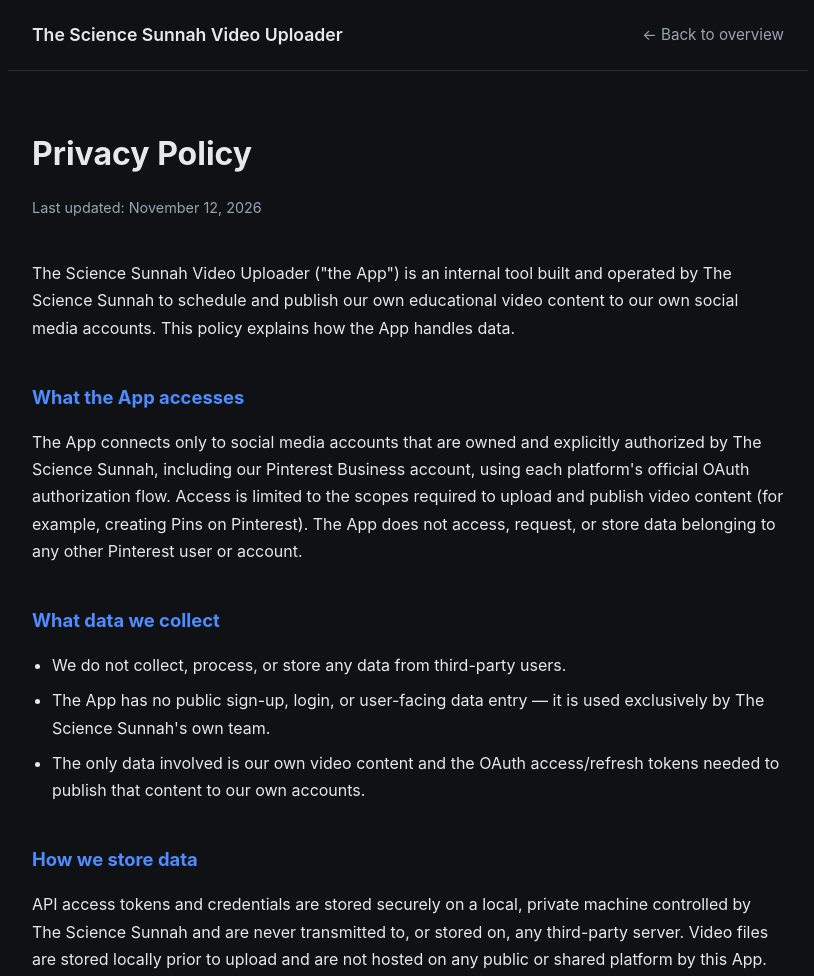
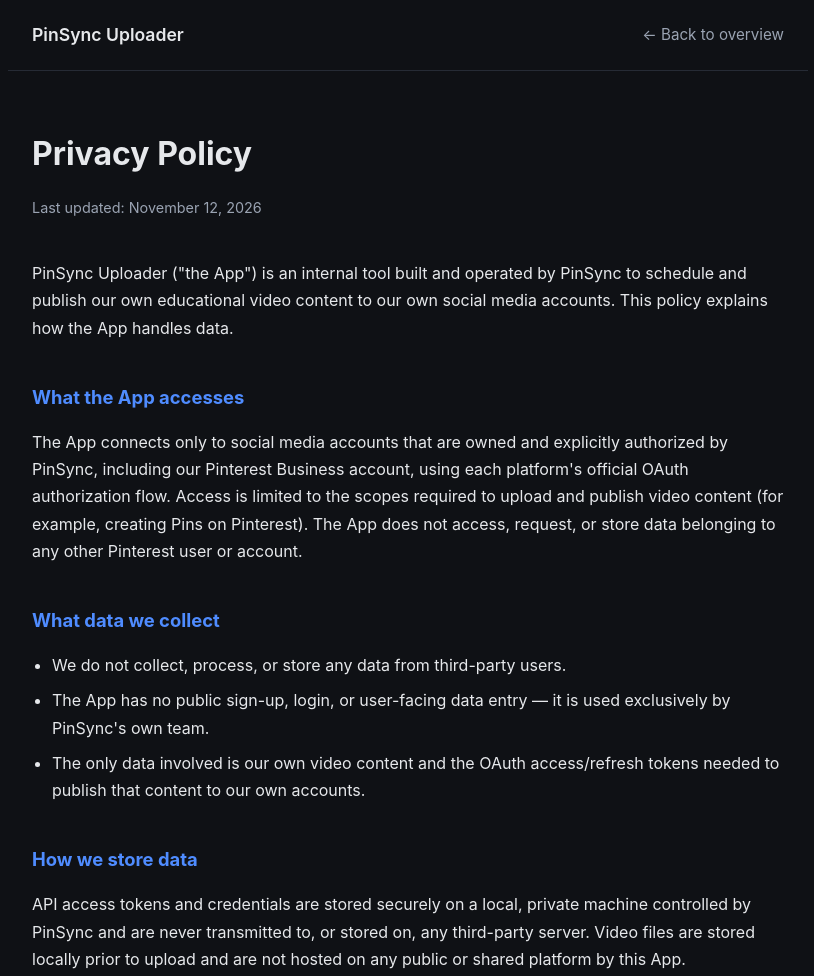
Before and after one commit to azimarray/pinsync-uploader, a plain HTML site: page privacy.html in a window 1280 px wide. Shown: the top 976 px of the page, without its empty margins (232-1046 px from the left). Drawn offline with Linux system fonts and the light colour scheme.

Commit message:
Rebrand tool from Science Sunnah Video Uploader to PinSync Uploader

```diff
--- a/privacy.html
+++ b/privacy.html
@@ -3,7 +3,7 @@
 <head>
 <meta charset="UTF-8">
 <meta name="viewport" content="width=device-width, initial-scale=1.0">
-<title>Privacy Policy — The Science Sunnah Video Uploader</title>
+<title>Privacy Policy — PinSync Uploader</title>
 <style>
   :root {
     --bg: #0f1115;
@@ -77,7 +77,7 @@
 </head>
 <body>
   <header>
-    <div class="brand">The Science Sunnah Video Uploader</div>
+    <div class="brand">PinSync Uploader</div>
     <nav>
       <a href="index.html">&larr; Back to overview</a>
     </nav>
@@ -88,8 +88,8 @@
     <p class="updated">Last updated: November 12, 2026</p>
 
     <p>
-      The Science Sunnah Video Uploader ("the App") is an internal tool built
-      and operated by The Science Sunnah to schedule and publish our own
+      PinSync Uploader ("the App") is an internal tool built
+      and operated by PinSync to schedule and publish our own
       educational video content to our own social media accounts. This policy
       explains how the App handles data.
     </p>
@@ -97,7 +97,7 @@
     <h2>What the App accesses</h2>
     <p>
       The App connects only to social media accounts that are owned and
-      explicitly authorized by The Science Sunnah, including our Pinterest
+      explicitly authorized by PinSync, including our Pinterest
       Business account, using each platform's official OAuth authorization
       flow. Access is limited to the scopes required to upload and publish
       video content (for example, creating Pins on Pinterest). The App does
@@ -108,14 +108,14 @@
     <h2>What data we collect</h2>
     <ul>
       <li>We do not collect, process, or store any data from third-party users.</li>
-      <li>The App has no public sign-up, login, or user-facing data entry — it is used exclusively by The Science Sunnah's own team.</li>
+      <li>The App has no public sign-up, login, or user-facing data entry — it is used exclusively by PinSync's own team.</li>
       <li>The only data involved is our own video content and the OAuth access/refresh tokens needed to publish that content to our own accounts.</li>
     </ul>
 
     <h2>How we store data</h2>
     <p>
       API access tokens and credentials are stored securely on a local,
-      private machine controlled by The Science Sunnah and are never
+      private machine controlled by PinSync and are never
       transmitted to, or stored on, any third-party server. Video files are
       stored locally prior to upload and are not hosted on any public or
       shared platform by this App.
@@ -132,7 +132,7 @@
     <h2>Data retention and deletion</h2>
     <p>
       Access tokens are retained only as long as needed to operate the App
-      and can be revoked at any time by The Science Sunnah through the
+      and can be revoked at any time by PinSync through the
       relevant platform's developer settings (for example, Pinterest's app
       permissions page) or by deleting the locally stored credential files.
     </p>
@@ -145,7 +145,7 @@
   </main>
 
   <footer>
-    &copy; 2026 The Science Sunnah. See the <a href="index.html">overview page</a>.
+    &copy; 2026 PinSync. See the <a href="index.html">overview page</a>.
   </footer>
 </body>
 </html>
```
Also changed, not shown: index.html (+7 -7 lines).
